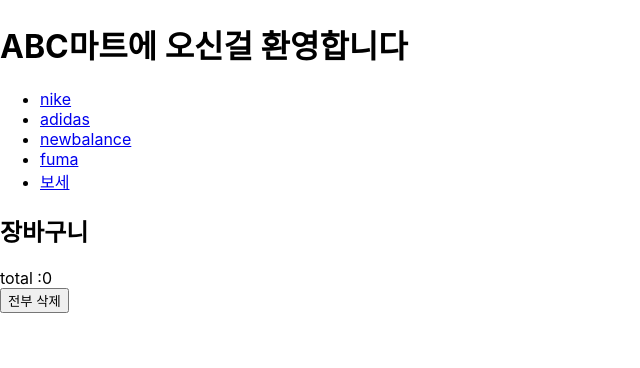
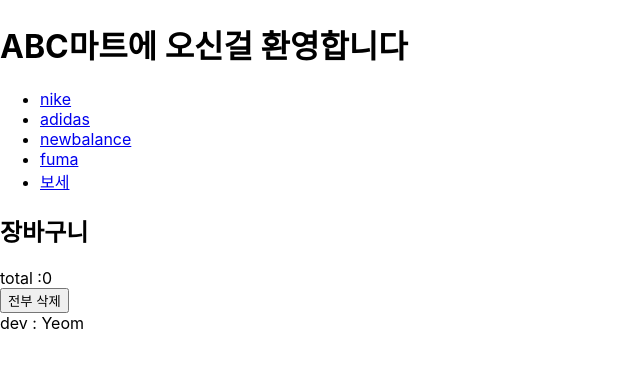
Before and after one commit to YeomJaeSeon/shoesShoppingMall-gitflow, a React (Create React App) app: page / in a window 1280 px wide. Shown: the top 368 px of the page, without its empty margins (0-640 px from the left). Built offline with nearby package versions, Linux system fonts and the light colour scheme.

Commit message:
add footer

```diff
--- a/src/App.js
+++ b/src/App.js
@@ -2,6 +2,7 @@
 import Header from "./components/Header";
 import Nav from "./components/Nav";
 import Bucket from "./containers/Bucket";
+import Footer from "./components/Footer";
 
 export default function App() {
   return (
@@ -9,6 +10,7 @@
       <Header></Header>
       <Nav></Nav>
       <Bucket></Bucket>
+      <Footer></Footer>
     </div>
   );
 }
--- /dev/null
+++ b/src/components/Footer.js
@@ -0,0 +1,9 @@
+import React from "react";
+
+export default function Footer() {
+  return (
+    <>
+      <div>dev : Yeom</div>
+    </>
+  );
+}
```
